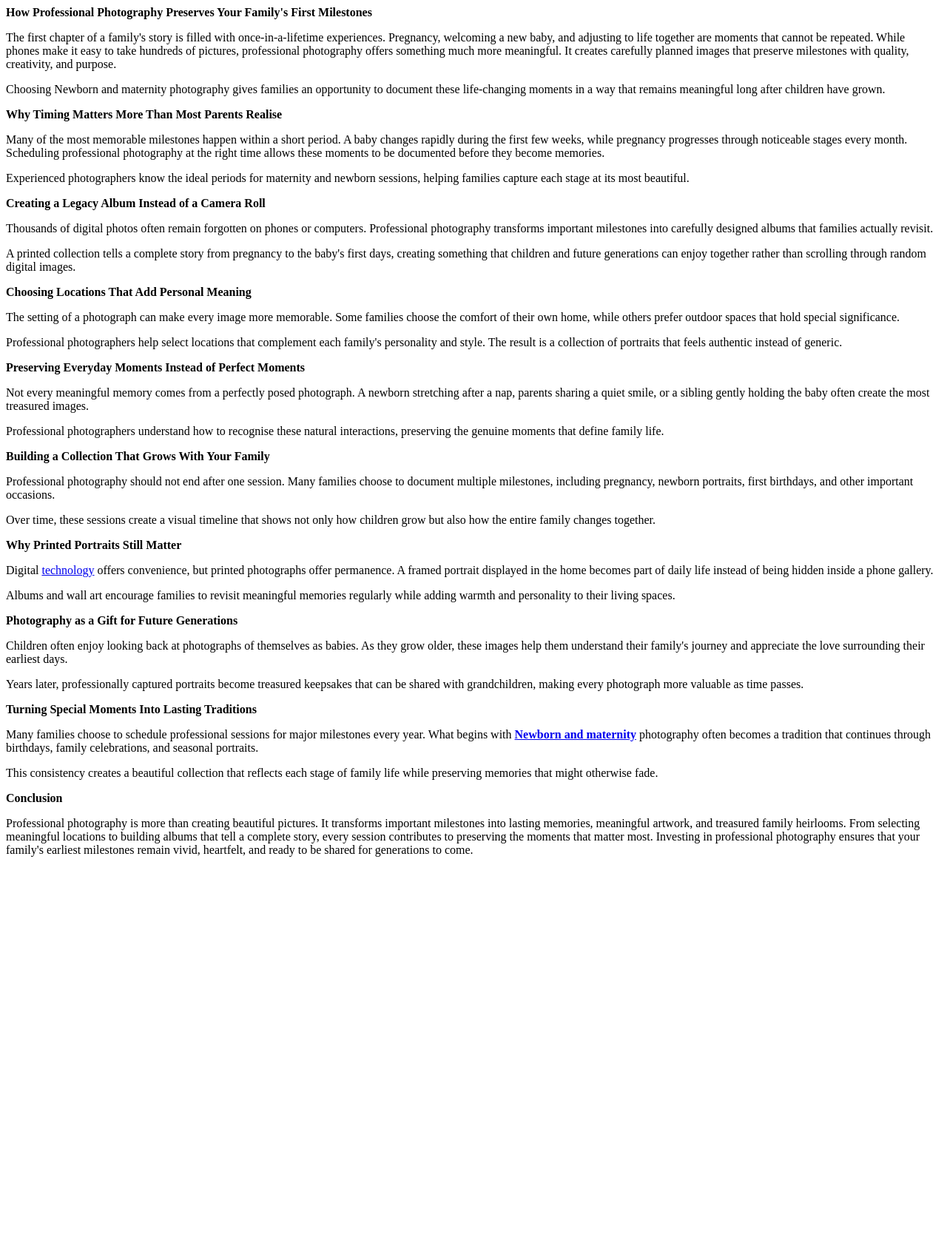
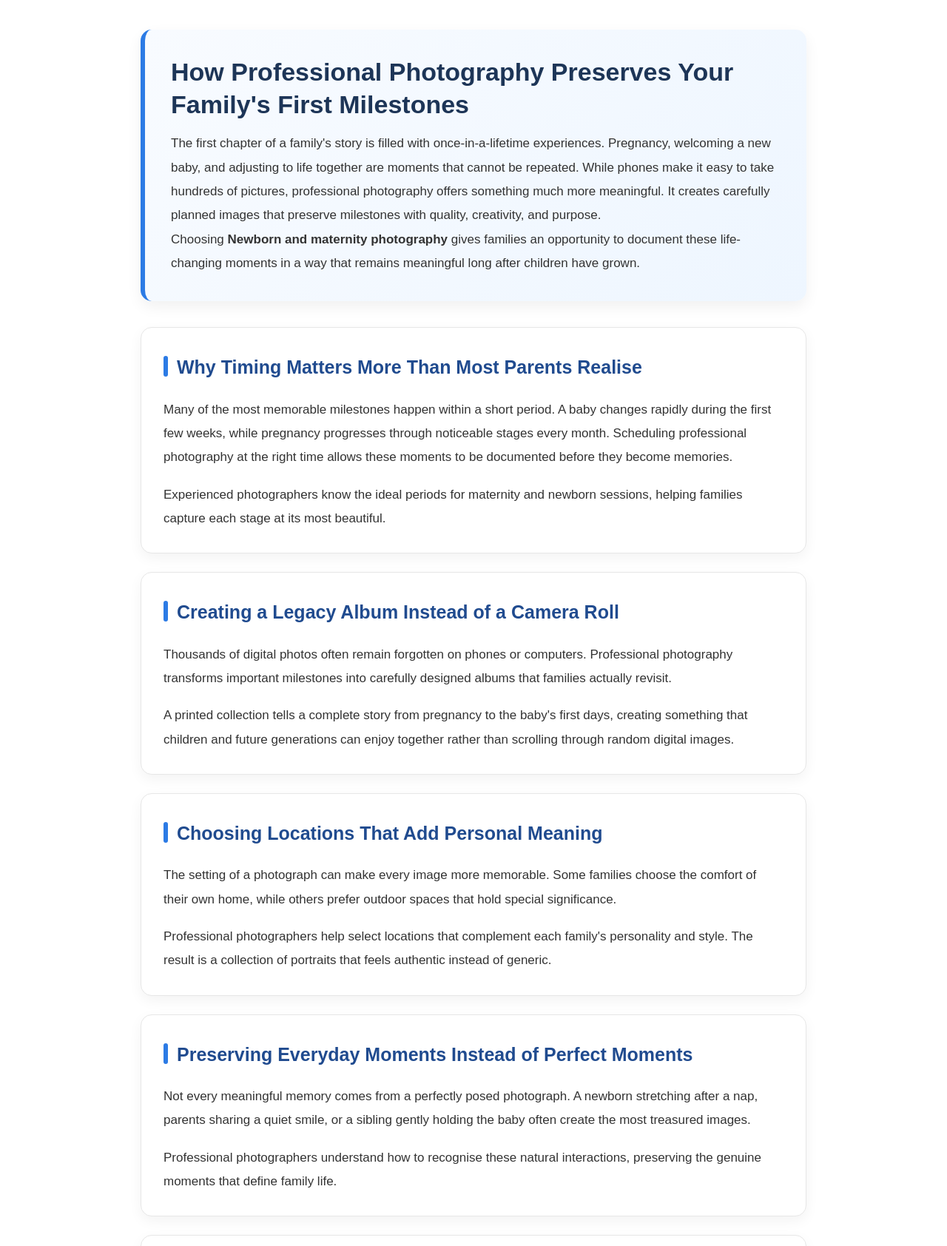
Before and after one commit to Charles900333/how-professional-photography-preserves-your-family-s-first, a plain HTML site: page index.html in a window 1280 px wide. Shown: the top 1684 px of the page at 74% size. Before the commit the page ends 1208 px from the top, so only its background shows below. Drawn offline with Linux system fonts and the light colour scheme.

Commit message:
Update content and styles in index.html

```diff
--- a/index.html
+++ b/index.html
@@ -1,30 +1,257 @@
-<p><strong>How Professional Photography Preserves Your Family's First Milestones</strong></p>
-<p><span style="font-weight: 400;">The first chapter of a family's story is filled with once-in-a-lifetime experiences. Pregnancy, welcoming a new baby, and adjusting to life together are moments that cannot be repeated. While phones make it easy to take hundreds of pictures, professional photography offers something much more meaningful. It creates carefully planned images that preserve milestones with quality, creativity, and purpose.</span></p>
-<p><span style="font-weight: 400;">Choosing Newborn and maternity photography gives families an opportunity to document these life-changing moments in a way that remains meaningful long after children have grown.</span></p>
-<p><strong>Why Timing Matters More Than Most Parents Realise</strong></p>
-<p><span style="font-weight: 400;">Many of the most memorable milestones happen within a short period. A baby changes rapidly during the first few weeks, while pregnancy progresses through noticeable stages every month. Scheduling professional photography at the right time allows these moments to be documented before they become memories.</span></p>
-<p><span style="font-weight: 400;">Experienced photographers know the ideal periods for maternity and newborn sessions, helping families capture each stage at its most beautiful.</span></p>
-<p><strong>Creating a Legacy Album Instead of a Camera Roll</strong></p>
-<p><span style="font-weight: 400;">Thousands of digital photos often remain forgotten on phones or computers. Professional photography transforms important milestones into carefully designed albums that families actually revisit.</span></p>
-<p><span style="font-weight: 400;">A printed collection tells a complete story from pregnancy to the baby's first days, creating something that children and future generations can enjoy together rather than scrolling through random digital images.</span></p>
-<p><strong>Choosing Locations That Add Personal Meaning</strong></p>
-<p><span style="font-weight: 400;">The setting of a photograph can make every image more memorable. Some families choose the comfort of their own home, while others prefer outdoor spaces that hold special significance.</span></p>
-<p><span style="font-weight: 400;">Professional photographers help select locations that complement each family's personality and style. The result is a collection of portraits that feels authentic instead of generic.</span></p>
-<p><strong>Preserving Everyday Moments Instead of Perfect Moments</strong></p>
-<p><span style="font-weight: 400;">Not every meaningful memory comes from a perfectly posed photograph. A newborn stretching after a nap, parents sharing a quiet smile, or a sibling gently holding the baby often create the most treasured images.</span></p>
-<p><span style="font-weight: 400;">Professional photographers understand how to recognise these natural interactions, preserving the genuine moments that define family life.</span></p>
-<p><strong>Building a Collection That Grows With Your Family</strong></p>
-<p><span style="font-weight: 400;">Professional photography should not end after one session. Many families choose to document multiple milestones, including pregnancy, newborn portraits, first birthdays, and other important occasions.</span></p>
-<p><span style="font-weight: 400;">Over time, these sessions create a visual timeline that shows not only how children grow but also how the entire family changes together.</span></p>
-<p><strong>Why Printed Portraits Still Matter</strong></p>
-<p><span style="font-weight: 400;">Digital </span><a href="https://www.aiu.edu/blog/fascinating-facts-about-technology-from-inception-to-the-digital-age/"><span style="font-weight: 400;">technology</span></a><span style="font-weight: 400;"> offers convenience, but printed photographs offer permanence. A framed portrait displayed in the home becomes part of daily life instead of being hidden inside a phone gallery.</span></p>
-<p><span style="font-weight: 400;">Albums and wall art encourage families to revisit meaningful memories regularly while adding warmth and personality to their living spaces.</span></p>
-<p><strong>Photography as a Gift for Future Generations</strong></p>
-<p><span style="font-weight: 400;">Children often enjoy looking back at photographs of themselves as babies. As they grow older, these images help them understand their family's journey and appreciate the love surrounding their earliest days.</span></p>
-<p><span style="font-weight: 400;">Years later, professionally captured portraits become treasured keepsakes that can be shared with grandchildren, making every photograph more valuable as time passes.</span></p>
-<p><strong>Turning Special Moments Into Lasting Traditions</strong></p>
-<p><span style="font-weight: 400;">Many families choose to schedule professional sessions for major milestones every year. What begins with </span><a href="https://darronpalmerphotography.co.uk/"><strong>Newborn and maternity</strong></a><span style="font-weight: 400;"> photography often becomes a tradition that continues through birthdays, family celebrations, and seasonal portraits.</span></p>
-<p><span style="font-weight: 400;">This consistency creates a beautiful collection that reflects each stage of family life while preserving memories that might otherwise fade.</span></p>
-<p><strong>Conclusion</strong></p>
-<p><span style="font-weight: 400;">Professional photography is more than creating beautiful pictures. It transforms important milestones into lasting memories, meaningful artwork, and treasured family heirlooms. From selecting meaningful locations to building albums that tell a complete story, every session contributes to preserving the moments that matter most. Investing in professional photography ensures that your family's earliest milestones remain vivid, heartfelt, and ready to be shared for generations to come.</span></p>
-<p>&nbsp;</p>
+<style>
+/* Main Container */
+.family-article{
+    max-width:900px;
+    margin:40px auto;
+    padding:0;
+    font-family:Arial, Helvetica, sans-serif;
+    color:#333;
+    line-height:1.9;
+}
+
+/* Hero Section */
+.family-hero{
+    background:linear-gradient(135deg,#f8fbff,#eef6ff);
+    border-left:6px solid #2c7be5;
+    padding:35px;
+    border-radius:15px;
+    margin-bottom:35px;
+    box-shadow:0 8px 20px rgba(0,0,0,.06);
+}
+
+.family-hero h1{
+    margin:0 0 15px;
+    font-size:34px;
+    color:#1d3557;
+    line-height:1.3;
+}
+
+.family-hero p{
+    margin:0;
+    font-size:17px;
+}
+
+/* Content Cards */
+.family-card{
+    background:#fff;
+    padding:30px;
+    margin-bottom:25px;
+    border-radius:15px;
+    border:1px solid #e7e7e7;
+    box-shadow:0 6px 18px rgba(0,0,0,.05);
+    transition:.3s;
+}
+
+.family-card:hover{
+    transform:translateY(-3px);
+    box-shadow:0 10px 22px rgba(0,0,0,.08);
+}
+
+.family-card h2{
+    margin-top:0;
+    margin-bottom:15px;
+    font-size:25px;
+    color:#204b8f;
+    position:relative;
+    padding-left:18px;
+}
+
+.family-card h2:before{
+    content:"";
+    position:absolute;
+    left:0;
+    top:8px;
+    width:6px;
+    height:28px;
+    background:#2c7be5;
+    border-radius:10px;
+}
+
+.family-card p{
+    margin-bottom:18px;
+    font-size:17px;
+}
+
+.family-card p:last-child{
+    margin-bottom:0;
+}
+
+.family-card a{
+    color:#1565c0;
+    text-decoration:none;
+    font-weight:600;
+}
+
+.family-card a:hover{
+    text-decoration:underline;
+}
+
+/* Conclusion */
+.family-conclusion{
+    background:#204b8f;
+    color:#fff;
+    padding:35px;
+    border-radius:15px;
+    margin-top:35px;
+}
+
+.family-conclusion h2{
+    color:#fff;
+    margin-top:0;
+    font-size:28px;
+}
+
+.family-conclusion p{
+    margin-bottom:0;
+    color:#eef4ff;
+}
+
+/* Responsive */
+@media(max-width:768px){
+
+.family-hero{
+padding:25px;
+}
+
+.family-card{
+padding:22px;
+}
+
+.family-hero h1{
+font-size:28px;
+}
+
+.family-card h2{
+font-size:22px;
+}
+
+.family-card p{
+font-size:16px;
+}
+
+.family-conclusion{
+padding:25px;
+}
+
+}
+</style>
+
+<div class="family-article">
+
+<div class="family-hero">
+<h1>How Professional Photography Preserves Your Family's First Milestones</h1>
+
+<p>
+The first chapter of a family's story is filled with once-in-a-lifetime experiences. Pregnancy, welcoming a new baby, and adjusting to life together are moments that cannot be repeated. While phones make it easy to take hundreds of pictures, professional photography offers something much more meaningful. It creates carefully planned images that preserve milestones with quality, creativity, and purpose.
+</p>
+
+<p>
+Choosing <strong>Newborn and maternity photography</strong> gives families an opportunity to document these life-changing moments in a way that remains meaningful long after children have grown.
+</p>
+</div>
+
+<div class="family-card">
+<h2>Why Timing Matters More Than Most Parents Realise</h2>
+
+<p>
+Many of the most memorable milestones happen within a short period. A baby changes rapidly during the first few weeks, while pregnancy progresses through noticeable stages every month. Scheduling professional photography at the right time allows these moments to be documented before they become memories.
+</p>
+
+<p>
+Experienced photographers know the ideal periods for maternity and newborn sessions, helping families capture each stage at its most beautiful.
+</p>
+</div>
+
+<div class="family-card">
+<h2>Creating a Legacy Album Instead of a Camera Roll</h2>
+
+<p>
+Thousands of digital photos often remain forgotten on phones or computers. Professional photography transforms important milestones into carefully designed albums that families actually revisit.
+</p>
+
+<p>
+A printed collection tells a complete story from pregnancy to the baby's first days, creating something that children and future generations can enjoy together rather than scrolling through random digital images.
+</p>
+</div>
+
+<div class="family-card">
+<h2>Choosing Locations That Add Personal Meaning</h2>
+
+<p>
+The setting of a photograph can make every image more memorable. Some families choose the comfort of their own home, while others prefer outdoor spaces that hold special significance.
+</p>
+
+<p>
+Professional photographers help select locations that complement each family's personality and style. The result is a collection of portraits that feels authentic instead of generic.
+</p>
+</div>
+
+<div class="family-card">
+<h2>Preserving Everyday Moments Instead of Perfect Moments</h2>
+
+<p>
+Not every meaningful memory comes from a perfectly posed photograph. A newborn stretching after a nap, parents sharing a quiet smile, or a sibling gently holding the baby often create the most treasured images.
+</p>
+
+<p>
+Professional photographers understand how to recognise these natural interactions, preserving the genuine moments that define family life.
+</p>
+</div>
+
+<div class="family-card">
+<h2>Building a Collection That Grows With Your Family</h2>
+
+<p>
+Professional photography should not end after one session. Many families choose to document multiple milestones, including pregnancy, newborn portraits, first birthdays, and other important occasions.
+</p>
+
+<p>
+Over time, these sessions create a visual timeline that shows not only how children grow but also how the entire family changes together.
+</p>
+</div>
+
+<div class="family-card">
+<h2>Why Printed Portraits Still Matter</h2>
+
+<p>
+Digital <a href="https://www.aiu.edu/blog/fascinating-facts-about-technology-from-inception-to-the-digital-age/" target="_blank">technology</a> offers convenience, but printed photographs offer permanence. A framed portrait displayed in the home becomes part of daily life instead of being hidden inside a phone gallery.
+</p>
+
+<p>
+Albums and wall art encourage families to revisit meaningful memories regularly while adding warmth and personality to their living spaces.
+</p>
+</div>
+
+<div class="family-card">
+<h2>Photography as a Gift for Future Generations</h2>
+
+<p>
+Children often enjoy looking back at photographs of themselves as babies. As they grow older, these images help them understand their family's journey and appreciate the love surrounding their earliest days.
+</p>
+
+<p>
+Years later, professionally captured portraits become treasured keepsakes that can be shared with grandchildren, making every photograph more valuable as time passes.
+</p>
+</div>
+
+<div class="family-card">
+<h2>Turning Special Moments Into Lasting Traditions</h2>
+
+<p>
+Many families choose to schedule professional sessions for major milestones every year. What begins with <a href="https://darronpalmerphotography.co.uk/" target="_blank"><strong>Newborn and maternity photography</strong></a> often becomes a tradition that continues through birthdays, family celebrations, and seasonal portraits.
+</p>
+
+<p>
+This consistency creates a beautiful collection that reflects each stage of family life while preserving memories that might otherwise fade.
+</p>
+</div>
+
+<div class="family-conclusion">
+<h2>Conclusion</h2>
+
+<p>
+Professional photography is more than creating beautiful pictures. It transforms important milestones into lasting memories, meaningful artwork, and treasured family heirlooms. From selecting meaningful locations to building albums that tell a complete story, every session contributes to preserving the moments that matter most. Investing in professional photography ensures that your family's earliest milestones remain vivid, heartfelt, and ready to be shared for generations to come.
+</p>
+</div>
+
+</div>
```
